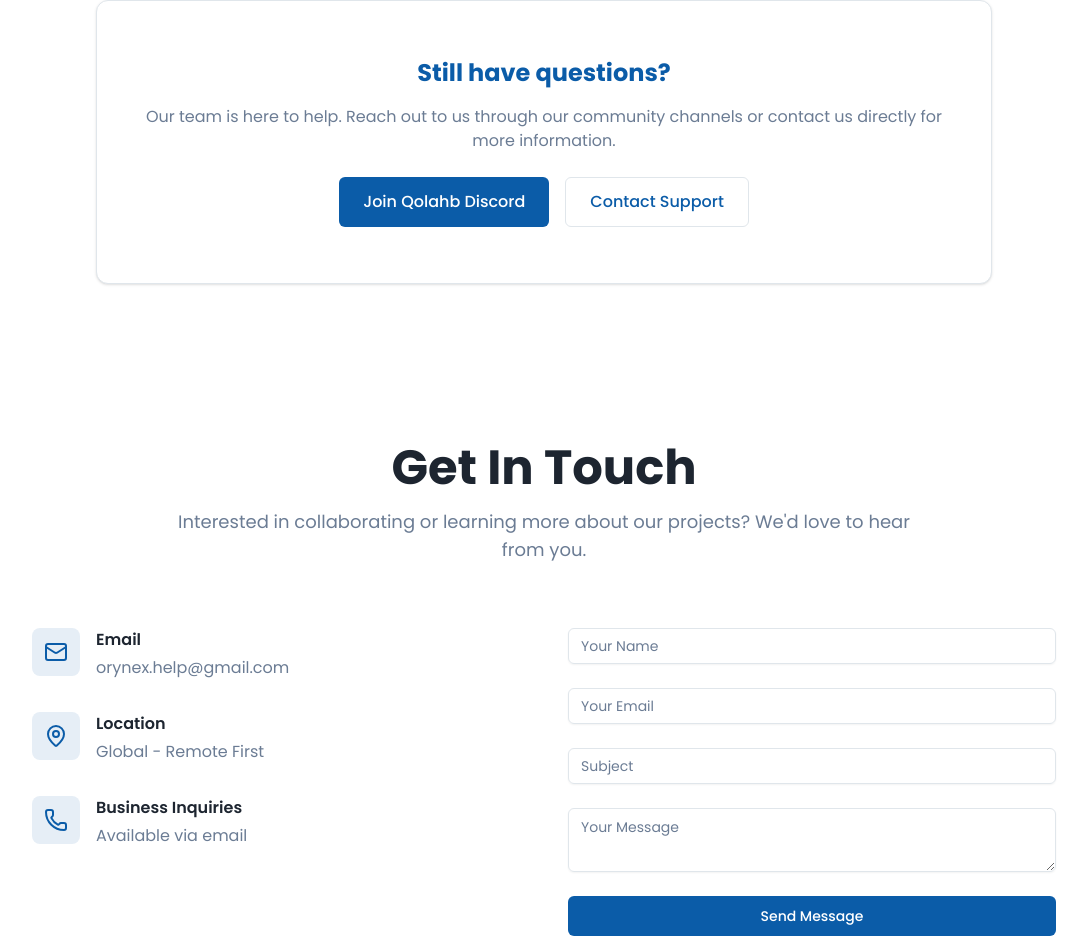
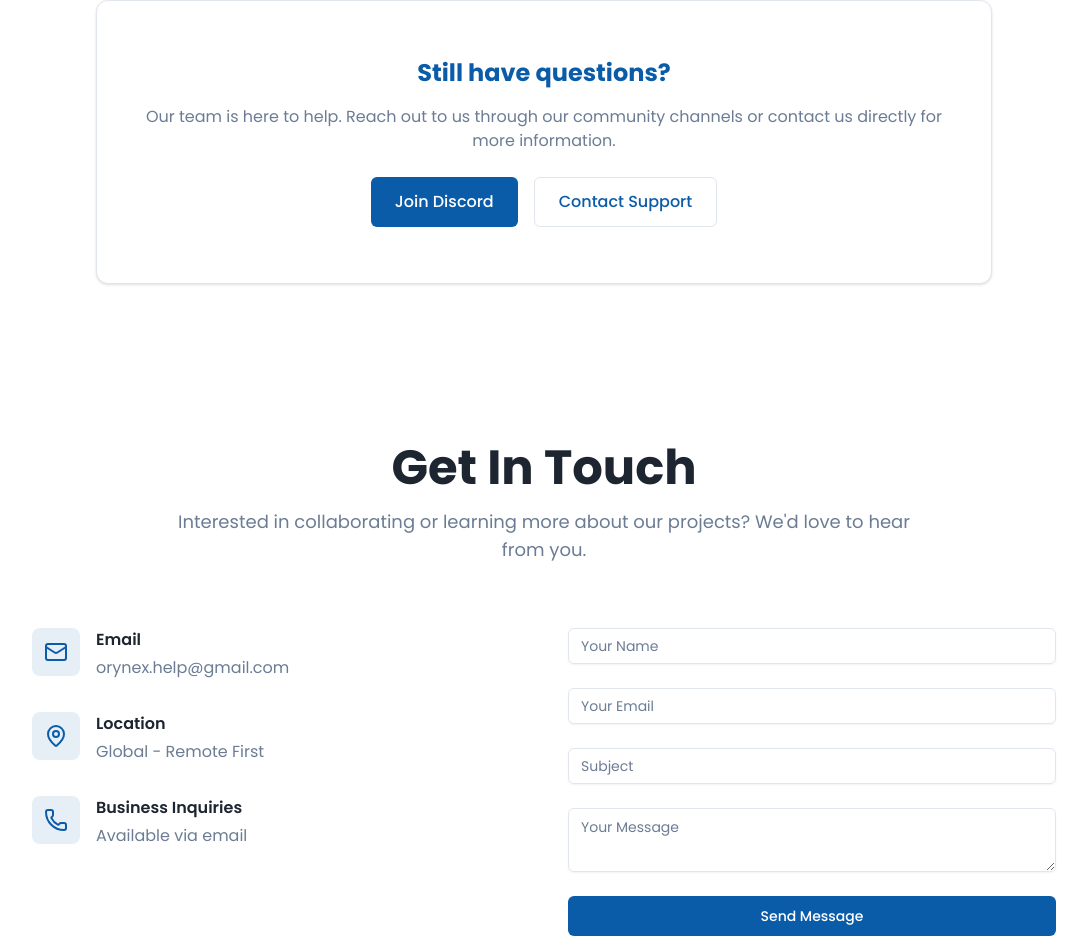
Before and after one commit to orynexlabs/OrynexLabs, a Next.js app: page / in a window 1280 px wide. Shown: the part 5801-6753 px from the top of the page, without its empty margins (96-1183 px from the left). Built offline with nearby package versions, Linux system fonts and the light colour scheme.

Commit message:
updated the faq and contact section

```diff
--- a/app/components/Contact.tsx
+++ b/app/components/Contact.tsx
@@ -29,7 +29,7 @@ const handleSubmit = async (e: React.FormEvent) => {
       {
         loading: "Sending your message...",
         success: <b>Message sent successfully! 🚀</b>,
-        error: <b>Something went wrong. Try again!</b>,
+        error: <b>❌ Failed to send message. Please try again later.</b>,
       },
       {
         style: {
@@ -44,7 +44,6 @@ const handleSubmit = async (e: React.FormEvent) => {
     formRef.current?.reset();
   } catch (error) {
     console.error("Email send error:", error);
-    toast.error("❌ Failed to send message. Please try again later.");
   } finally {
     setLoading(false);
   }
--- a/app/components/Faq.tsx
+++ b/app/components/Faq.tsx
@@ -107,7 +107,7 @@ const FAQSection = () => {
                   href="#"
                   className="inline-flex items-center justify-center px-6 py-3 bg-primary text-primary-foreground rounded-md hover:bg-primary-hover transition-colors font-medium"
                 >
-                  Join Qolahb Discord
+                  Join Discord
                 </a>
                 <a
                   href="#contact"
```
